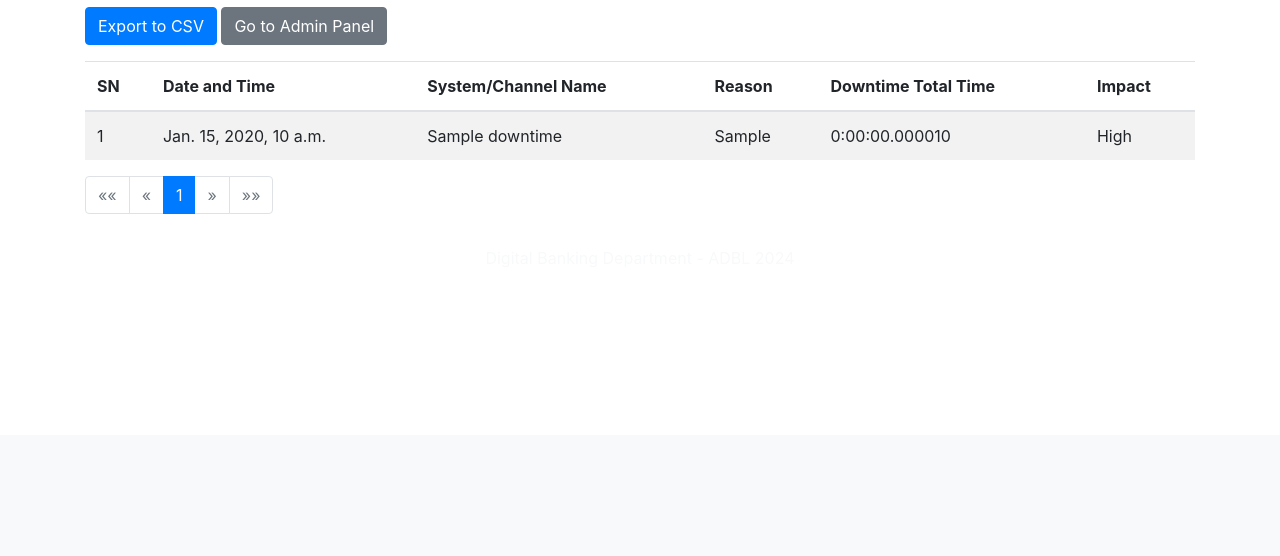
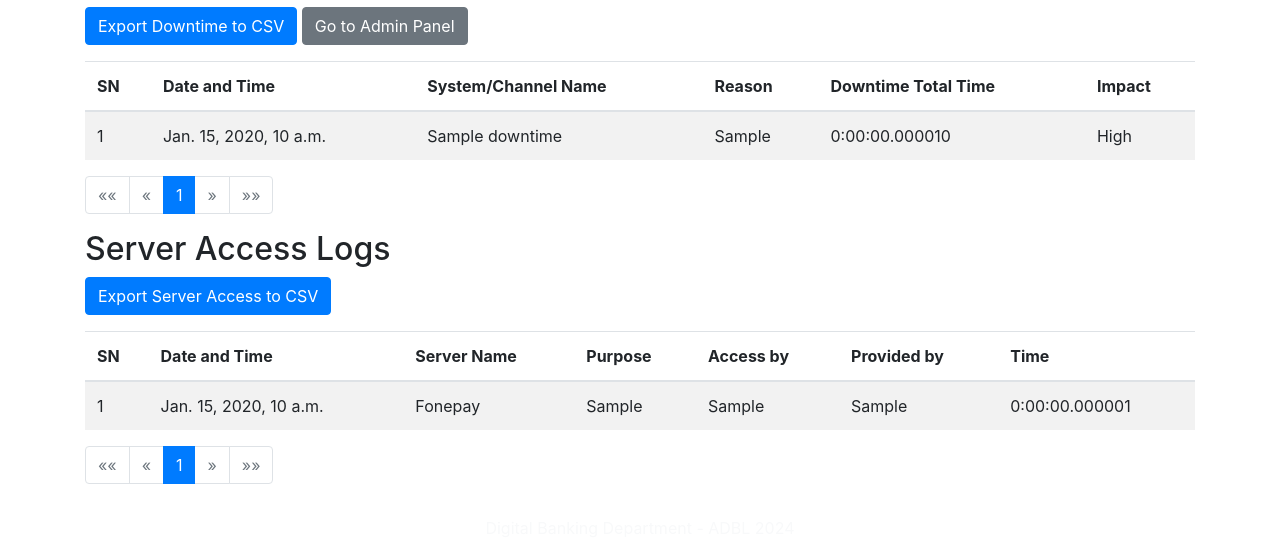
Before and after one commit to ab817/digitalsupport, a Django app: page /digitallogs/ in a window 1280 px wide. Shown: the part 365-921 px from the top of the page. Before the commit the page ends 579 px from the top, so only its background shows below. Run offline with Django 5.2, Linux system fonts and the light colour scheme; a user stored in the database is signed in; tables that the repository leaves empty hold one stand-in row (values such as "Sample post"); some libraries are stand-ins or nearby versions.

Commit message:
Server log added

```diff
--- a/digitallogs/admin.py
+++ b/digitallogs/admin.py
@@ -1,6 +1,7 @@
 # digitallogs/admin.py
 
 from django.contrib import admin
-from .models import Downtime
+from .models import Downtime, Serveraccess
 
 admin.site.register(Downtime)
+admin.site.register(Serveraccess)
--- a/digitallogs/models.py
+++ b/digitallogs/models.py
@@ -22,3 +22,24 @@ class Downtime(models.Model):
 
     def __str__(self):
         return f"{self.sn} - {self.system_channel_name}"
+
+class Serveraccess(models.Model):
+    SERVER_CHOICES = [
+        ('Fonepay', 'Fonepay'),
+        ('Esewa', 'Esewa'),
+        ('Khalti', 'Khalti'),
+        ('SMS', 'SMS'),
+        ('Mobile', 'Mobile'),
+        ('Internet', 'Internet'),
+    ]
+
+    sn = models.AutoField(primary_key=True)
+    datetime = models.DateTimeField(auto_now_add=True)
+    server_name = models.CharField(max_length=50, choices=SERVER_CHOICES)
+    purpose = models.TextField()
+    access_by = models.CharField(max_length=255)
+    provided_by = models.CharField(max_length=255)
+    time = models.DurationField()
+
+    def __str__(self):
+        return f"{self.sn} - {self.server_name}"
--- a/digitallogs/templates/downtime_list.html
+++ b/digitallogs/templates/downtime_list.html
@@ -5,7 +5,7 @@
 {% block content %}
 <div class="container">
     <h2>Downtime Logs</h2>
-    <a href="{% url 'export_downtimes_csv' %}" class="btn btn-primary mb-3">Export to CSV</a>
+    <a href="{% url 'export_downtimes_csv' %}" class="btn btn-primary mb-3">Export Downtime to CSV</a>
     <a href="{% url 'admin:index' %}" class="btn btn-secondary mb-3" target="_blank">Go to Admin Panel</a>
     <table class="table table-striped">
         <thead>
@@ -19,7 +19,7 @@
             </tr>
         </thead>
         <tbody>
-            {% for downtime in page_obj %}
+            {% for downtime in downtime_page_obj %}
             <tr>
                 <td>{{ downtime.sn }}</td>
                 <td>{{ downtime.datetime }}</td>
@@ -31,17 +31,16 @@
             {% endfor %}
         </tbody>
     </table>
-
     <nav aria-label="Page navigation">
         <ul class="pagination">
-            {% if page_obj.has_previous %}
+            {% if downtime_page_obj.has_previous %}
             <li class="page-item">
-                <a class="page-link" href="?page=1" aria-label="First">
+                <a class="page-link" href="?downtime_page=1" aria-label="First">
                     <span aria-hidden="true">&laquo;&laquo;</span>
                 </a>
             </li>
             <li class="page-item">
-                <a class="page-link" href="?page={{ page_obj.previous_page_number }}" aria-label="Previous">
+                <a class="page-link" href="?downtime_page={{ downtime_page_obj.previous_page_number }}" aria-label="Previous">
                     <span aria-hidden="true">&laquo;</span>
                 </a>
             </li>
@@ -58,22 +57,110 @@
             </li>
             {% endif %}
 
-            {% for num in page_obj.paginator.page_range %}
-            {% if page_obj.number == num %}
+            {% for num in downtime_page_obj.paginator.page_range %}
+            {% if downtime_page_obj.number == num %}
             <li class="page-item active"><a class="page-link">{{ num }}</a></li>
-            {% elif num > page_obj.number|add:'-3' and num < page_obj.number|add:'3' %}
-            <li class="page-item"><a class="page-link" href="?page={{ num }}">{{ num }}</a></li>
+            {% elif num > downtime_page_obj.number|add:'-3' and num < downtime_page_obj.number|add:'3' %}
+            <li class="page-item"><a class="page-link" href="?downtime_page={{ num }}">{{ num }}</a></li>
             {% endif %}
             {% endfor %}
 
-            {% if page_obj.has_next %}
+            {% if downtime_page_obj.has_next %}
             <li class="page-item">
-                <a class="page-link" href="?page={{ page_obj.next_page_number }}" aria-label="Next">
+                <a class="page-link" href="?downtime_page={{ downtime_page_obj.next_page_number }}" aria-label="Next">
                     <span aria-hidden="true">&raquo;</span>
                 </a>
             </li>
             <li class="page-item">
-                <a class="page-link" href="?page={{ page_obj.paginator.num_pages }}" aria-label="Last">
+                <a class="page-link" href="?downtime_page={{ downtime_page_obj.paginator.num_pages }}" aria-label="Last">
+                    <span aria-hidden="true">&raquo;&raquo;</span>
+                </a>
+            </li>
+            {% else %}
+            <li class="page-item disabled">
+                <a class="page-link" aria-label="Next">
+                    <span aria-hidden="true">&raquo;</span>
+                </a>
+            </li>
+            <li class="page-item disabled">
+                <a class="page-link" aria-label="Last">
+                    <span aria-hidden="true">&raquo;&raquo;</span>
+                </a>
+            </li>
+            {% endif %}
+        </ul>
+    </nav>
+
+    <h2>Server Access Logs</h2>
+    <a href="{% url 'export_serveraccess_csv' %}" class="btn btn-primary mb-3">Export Server Access to CSV</a>
+    <table class="table table-striped">
+        <thead>
+            <tr>
+                <th>SN</th>
+                <th>Date and Time</th>
+                <th>Server Name</th>
+                <th>Purpose</th>
+                <th>Access by</th>
+                <th>Provided by</th>
+                <th>Time</th>
+            </tr>
+        </thead>
+        <tbody>
+            {% for log in serveraccess_page_obj %}
+            <tr>
+                <td>{{ log.sn }}</td>
+                <td>{{ log.datetime }}</td>
+                <td>{{ log.server_name }}</td>
+                <td>{{ log.purpose }}</td>
+                <td>{{ log.access_by }}</td>
+                <td>{{ log.provided_by }}</td>
+                <td>{{ log.time }}</td>
+            </tr>
+            {% endfor %}
+        </tbody>
+    </table>
+    <nav aria-label="Page navigation">
+        <ul class="pagination">
+            {% if serveraccess_page_obj.has_previous %}
+            <li class="page-item">
+                <a class="page-link" href="?serveraccess_page=1" aria-label="First">
+                    <span aria-hidden="true">&laquo;&laquo;</span>
+                </a>
+            </li>
+            <li class="page-item">
+                <a class="page-link" href="?serveraccess_page={{ serveraccess_page_obj.previous_page_number }}" aria-label="Previous">
+                    <span aria-hidden="true">&laquo;</span>
+                </a>
+            </li>
+            {% else %}
+            <li class="page-item disabled">
+                <a class="page-link" aria-label="First">
+                    <span aria-hidden="true">&laquo;&laquo;</span>
+                </a>
+            </li>
+            <li class="page-item disabled">
+                <a class="page-link" aria-label="Previous">
+                    <span aria-hidden="true">&laquo;</span>
+                </a>
+            </li>
+            {% endif %}
+
+            {% for num in serveraccess_page_obj.paginator.page_range %}
+            {% if serveraccess_page_obj.number == num %}
+            <li class="page-item active"><a class="page-link">{{ num }}</a></li>
+            {% elif num > serveraccess_page_obj.number|add:'-3' and num < serveraccess_page_obj.number|add:'3' %}
+            <li class="page-item"><a class="page-link" href="?serveraccess_page={{ num }}">{{ num }}</a></li>
+            {% endif %}
+            {% endfor %}
+
+            {% if serveraccess_page_obj.has_next %}
+            <li class="page-item">
+                <a class="page-link" href="?serveraccess_page={{ serveraccess_page_obj.next_page_number }}" aria-label="Next">
+                    <span aria-hidden="true">&raquo;</span>
+                </a>
+            </li>
+            <li class="page-item">
+                <a class="page-link" href="?serveraccess_page={{ serveraccess_page_obj.paginator.num_pages }}" aria-label="Last">
                     <span aria-hidden="true">&raquo;&raquo;</span>
                 </a>
             </li>
--- a/digitallogs/urls.py
+++ b/digitallogs/urls.py
@@ -5,5 +5,6 @@ from . import views
 
 urlpatterns = [
     path('', views.downtime_list, name='downtime_list'),
-    path('export/', views.export_downtimes_csv, name='export_downtimes_csv'),
+    path('export_downtimes/', views.export_downtimes_csv, name='export_downtimes_csv'),
+    path('export_serveraccess/', views.export_serveraccess_csv, name='export_serveraccess_csv'),
 ]
--- a/digitallogs/views.py
+++ b/digitallogs/views.py
@@ -1,30 +1,55 @@
-# digitallogs/views.py
-
 import csv
 from django.http import HttpResponse
+from django.shortcuts import render
 from django.contrib.auth.decorators import login_required
-from django.shortcuts import render
 from django.core.paginator import Paginator
-from .models import Downtime
+from .models import Downtime, Serveraccess
 
 @login_required
 def downtime_list(request):
     downtimes = Downtime.objects.all()
-    paginator = Paginator(downtimes, 5)  # Show 5 downtimes per page
-    page_number = request.GET.get('page')
-    page_obj = paginator.get_page(page_number)
-    return render(request, 'downtime_list.html', {'page_obj': page_obj})
+    serveraccesses = Serveraccess.objects.all()
+
+    # Pagination for Downtime logs
+    downtime_paginator = Paginator(downtimes, 5)
+    downtime_page_number = request.GET.get('downtime_page')
+    downtime_page_obj = downtime_paginator.get_page(downtime_page_number)
+
+    # Pagination for Server Access logs
+    serveraccess_paginator = Paginator(serveraccesses, 5)
+    serveraccess_page_number = request.GET.get('serveraccess_page')
+    serveraccess_page_obj = serveraccess_paginator.get_page(serveraccess_page_number)
+
+    context = {
+        'downtime_page_obj': downtime_page_obj,
+        'serveraccess_page_obj': serveraccess_page_obj,
+    }
+    return render(request, 'downtime_list.html', context)
 
 @login_required
 def export_downtimes_csv(request):
-    downtimes = Downtime.objects.all()
     response = HttpResponse(content_type='text/csv')
     response['Content-Disposition'] = 'attachment; filename="downtimes.csv"'
 
     writer = csv.writer(response)
     writer.writerow(['SN', 'Date and Time', 'System/Channel Name', 'Reason', 'Downtime Total Time', 'Impact'])
 
+    downtimes = Downtime.objects.all()
     for downtime in downtimes:
         writer.writerow([downtime.sn, downtime.datetime, downtime.system_channel_name, downtime.reason, downtime.downtime_total_time, downtime.impact])
 
     return response
+
+@login_required
+def export_serveraccess_csv(request):
+    response = HttpResponse(content_type='text/csv')
+    response['Content-Disposition'] = 'attachment; filename="serveraccess.csv"'
+
+    writer = csv.writer(response)
+    writer.writerow(['SN', 'Date and Time', 'Server Name', 'Purpose', 'Access by', 'Provided by', 'Time'])
+
+    serveraccesses = Serveraccess.objects.all()
+    for log in serveraccesses:
+        writer.writerow([log.sn, log.datetime, log.server_name, log.purpose, log.access_by, log.provided_by, log.time])
+
+    return response
```
Also changed, not shown: digitallogs/migrations/0002_serveraccess.py (added).
